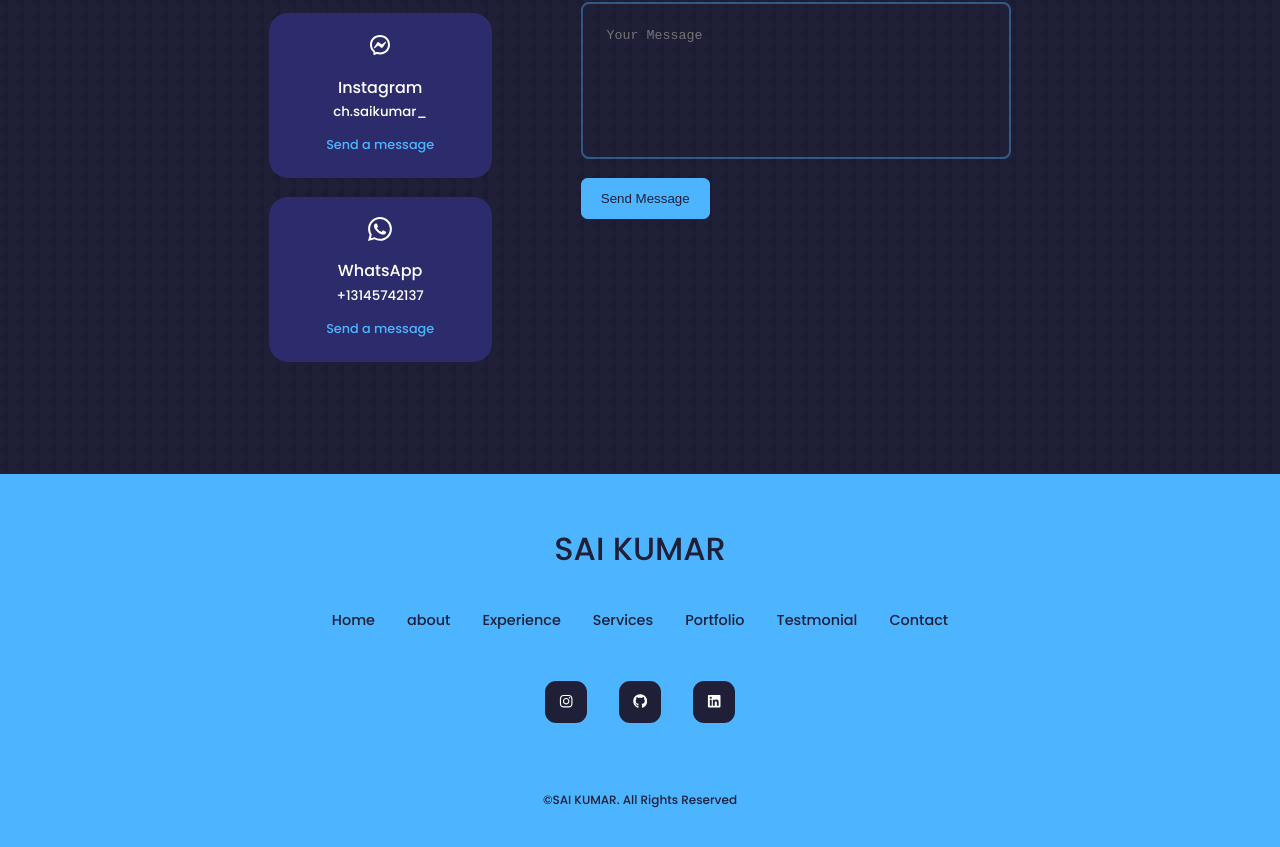
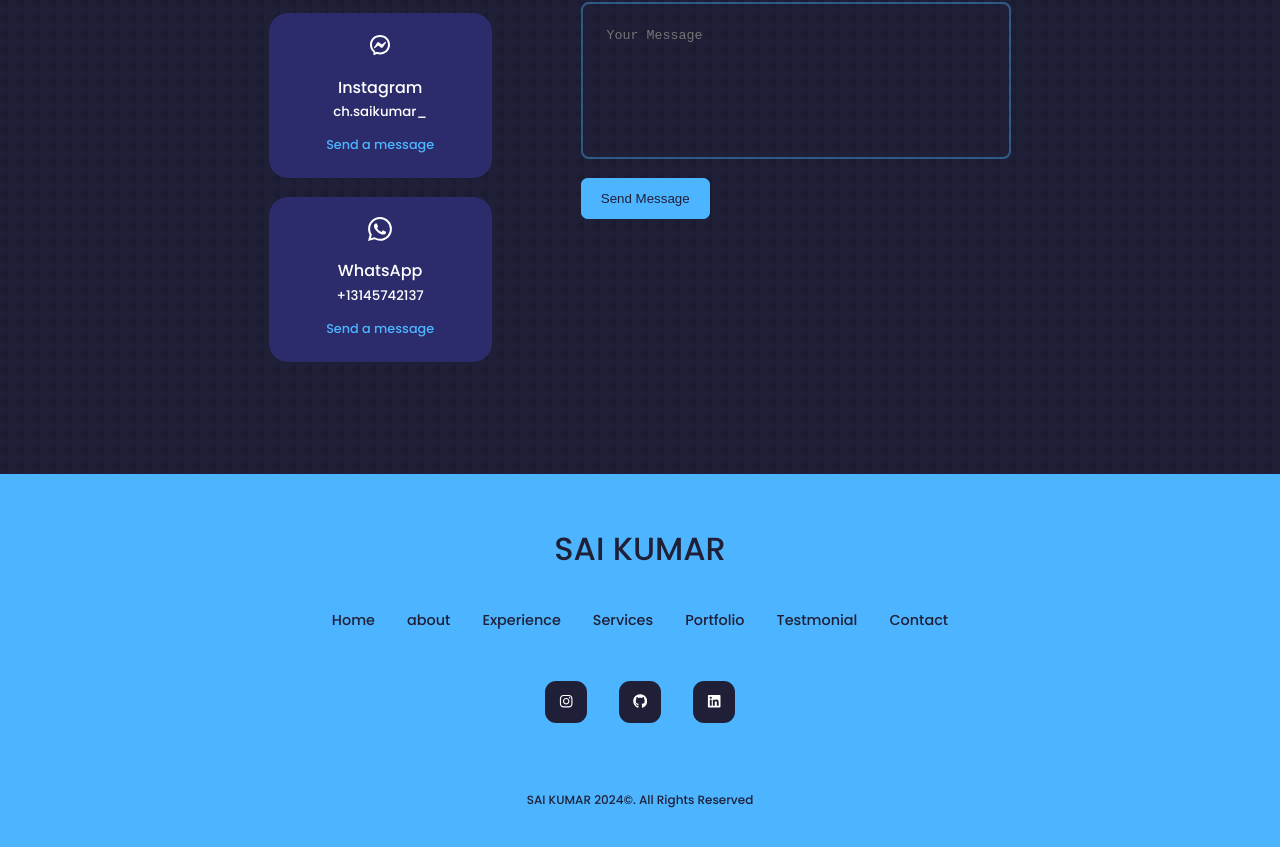
Before and after one commit to chsaikumar445/react-portfolio, a React (Create React App) app: page / in a window 1280 px wide. Shown: the part 4886-5733 px from the top of the page. Built offline with nearby package versions, Linux system fonts and the light colour scheme.

Commit message:
added copyright

```diff
--- a/src/components/footer/Footer.jsx
+++ b/src/components/footer/Footer.jsx
@@ -43,7 +43,7 @@ const Footer = () => {
         </a>
       </div>
       <div className="footer__copyright">
-        <small>&copy;SAI KUMAR. All Rights Reserved</small>
+        <small> SAI KUMAR 2024&copy;. All Rights Reserved</small>
       </div>
     </footer>
   );
```
